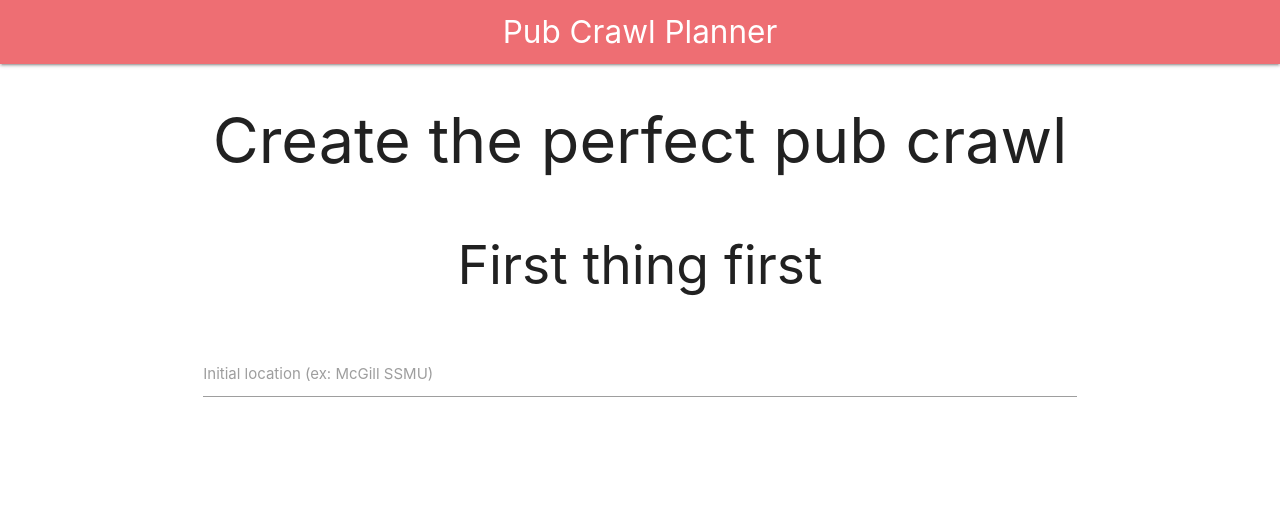
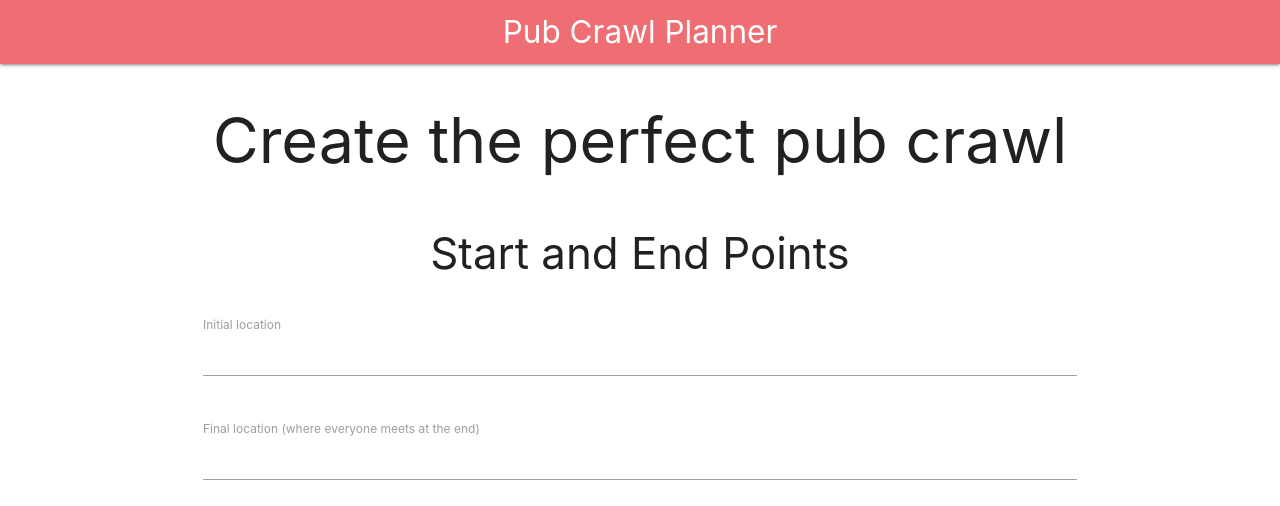
Before and after one commit to maxencefrenette/pub-crawl-planner, a plain HTML site: page index.html in a window 1280 px wide. Drawn offline with nearby package versions, Linux system fonts and the light colour scheme; some packages are replaced by stand-ins of ours.

Commit message:
Start and end location inputs

```diff
--- a/index.html
+++ b/index.html
@@ -25,24 +25,32 @@
     </nav>
     <div class="container">
         <div class="row" style="text-align: center;"><h1>Create the perfect pub crawl</h1></div>
-        <div class="row" style="text-align: center;"><h2>First thing first</h2></div>
+        <div class="row" style="text-align: center;"><h3>Start and End Points</h3></div>
         <div class="row">
             <div class="input-field col s12">
-                <input id="initial_location" type="text" class="validate">
-                <label for="initial_location">Initial location (ex: McGill SSMU)</label>
+                <input placeholder="" id="initial_location" type="text" class="validate">
+                <label for="initial_location">Initial location</label>
+            </div>
+        </div>
+        <div class="row">
+            <div class="input-field col s12">
+                <input placeholder="" id="final_location" type="text" class="validate">
+                <label for="final_location">Final location (where everyone meets at the end)</label>
             </div>
         </div>
         <div>
     </div>
     <script src="https://code.jquery.com/jquery-2.1.1.min.js"></script>
     <script src="https://cdnjs.cloudflare.com/ajax/libs/materialize/0.98.0/js/materialize.min.js"></script>
-    <script async defer
-      src="https://maps.googleapis.com/maps/api/js?key=AIzaSyDmpwpjjKGz9M4AvfbAt7QW1qdK8683fEE&callback=initMap">
-    </script>
     <script>
         function initMap() {
             new google.maps.places.Autocomplete(document.getElementById('initial_location'));
+            new google.maps.places.Autocomplete(document.getElementById('final_location'));
+
         }
+    </script>
+    <script async defer
+      src="https://maps.googleapis.com/maps/api/js?key=AIzaSyDmpwpjjKGz9M4AvfbAt7QW1qdK8683fEE&libraries=places&callback=initMap">
     </script>
 </body>
 </html>
```
